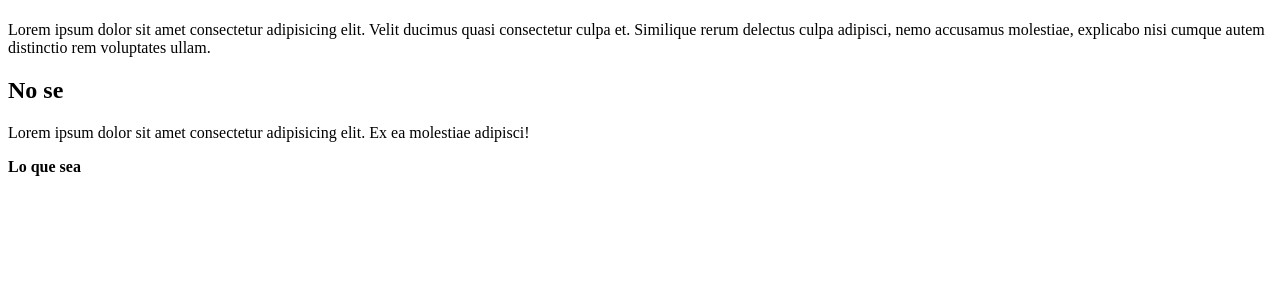
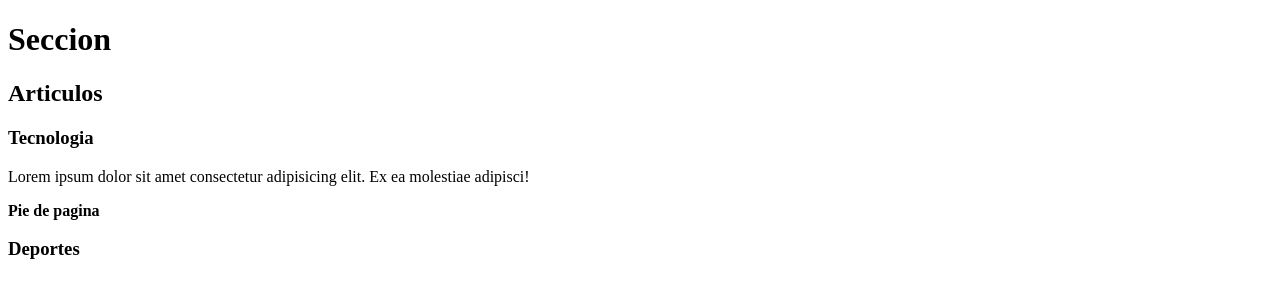
Before and after one commit to StiwarPG/apoyo-github, a plain HTML site: page pages/21-05/juan.html in a window 1280 px wide. Drawn offline with Linux system fonts and the light colour scheme.

Commit message:
add best structure in html: juan

```diff
--- a/pages/21-05/juan.html
+++ b/pages/21-05/juan.html
@@ -10,19 +10,22 @@
 <body>
     <nav></nav>
     <main>
-        <h1></h1>
+        <h1>Seccion</h1>
         <section>
-            <p>Lorem ipsum dolor sit amet consectetur adipisicing elit. Velit ducimus quasi consectetur culpa et.
-                Similique rerum delectus culpa adipisci, nemo accusamus molestiae, explicabo nisi cumque autem
-                distinctio rem voluptates ullam.</p>
+            <h2>Articulos</h2>
             <article>
                 <header>
-                    <h2>No se</h2>
+                    <h3>Tecnologia</h3>
                 </header>
                 <p>Lorem ipsum dolor sit amet consectetur adipisicing elit. Ex ea molestiae adipisci!</p>
                 <footer>
-                    <strong>Lo que sea</strong>
+                    <strong>Pie de pagina</strong>
                 </footer>
+            </article>
+            <article>
+                <header>
+                    <h3>Deportes</h3>
+                </header>
             </article>
         </section>
     </main>
```
